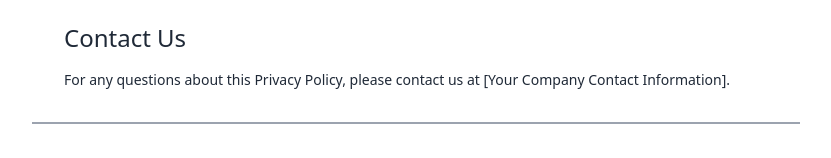
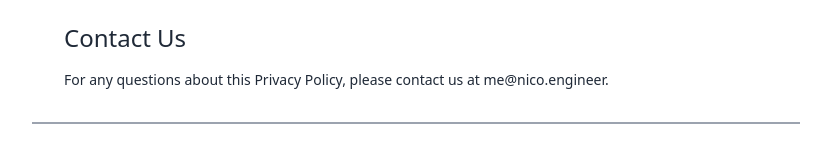
Before and after one commit to zaida04/razuberri, a Next.js app in the folder apps/landing/: page /privacy-policy in a window 1280 px wide. Shown: the part 982-1140 px from the top of the page, without its empty margins (224-1055 px from the left). Built offline with nearby package versions, Linux system fonts and the light colour scheme.

Commit message:
chore: update email

```diff
--- a/apps/landing/src/pages/privacy-policy.tsx
+++ b/apps/landing/src/pages/privacy-policy.tsx
@@ -40,7 +40,7 @@ export default function PrivacyPolicy() {
 
                 <Heading>Contact Us</Heading>
                 <Paragraph>
-                    For any questions about this Privacy Policy, please contact us at [Your Company Contact Information].
+                    For any questions about this Privacy Policy, please contact us at me@nico.engineer.
                 </Paragraph>
             </Container>
         </Layout>
```
